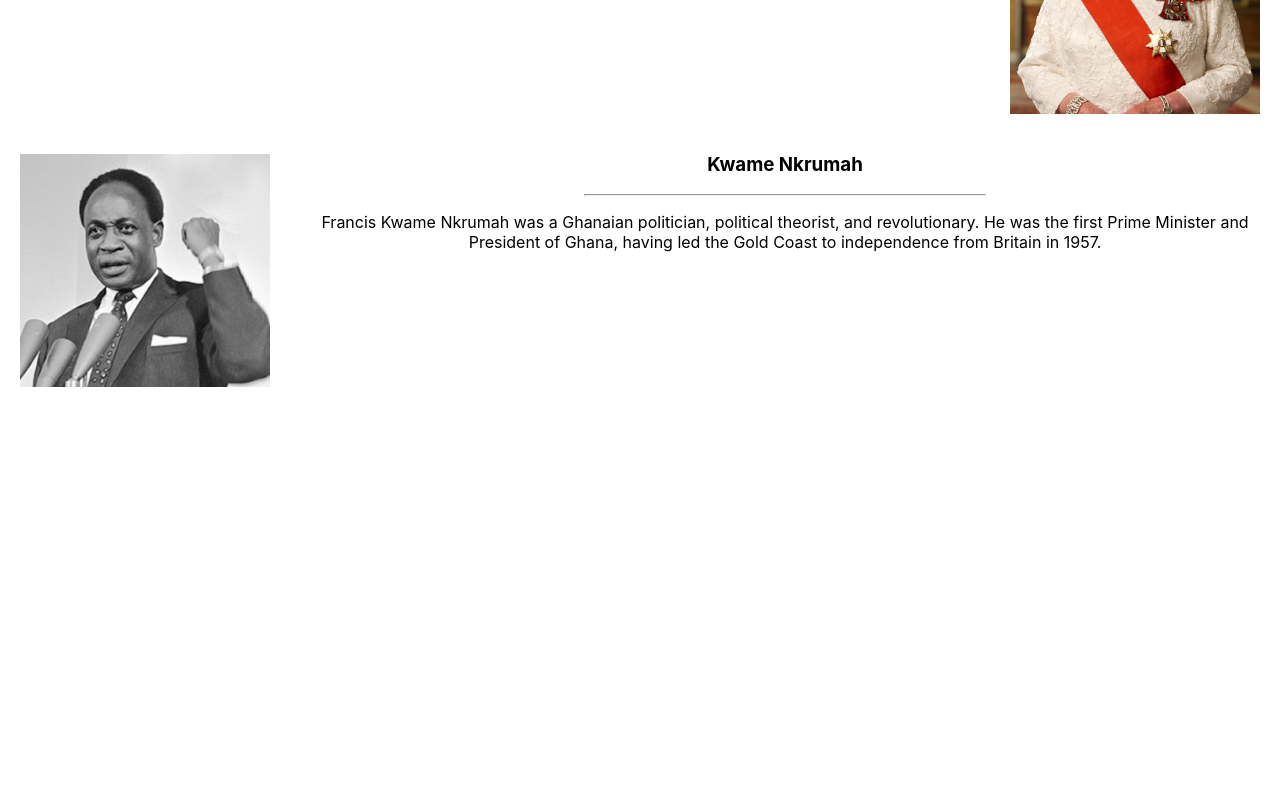
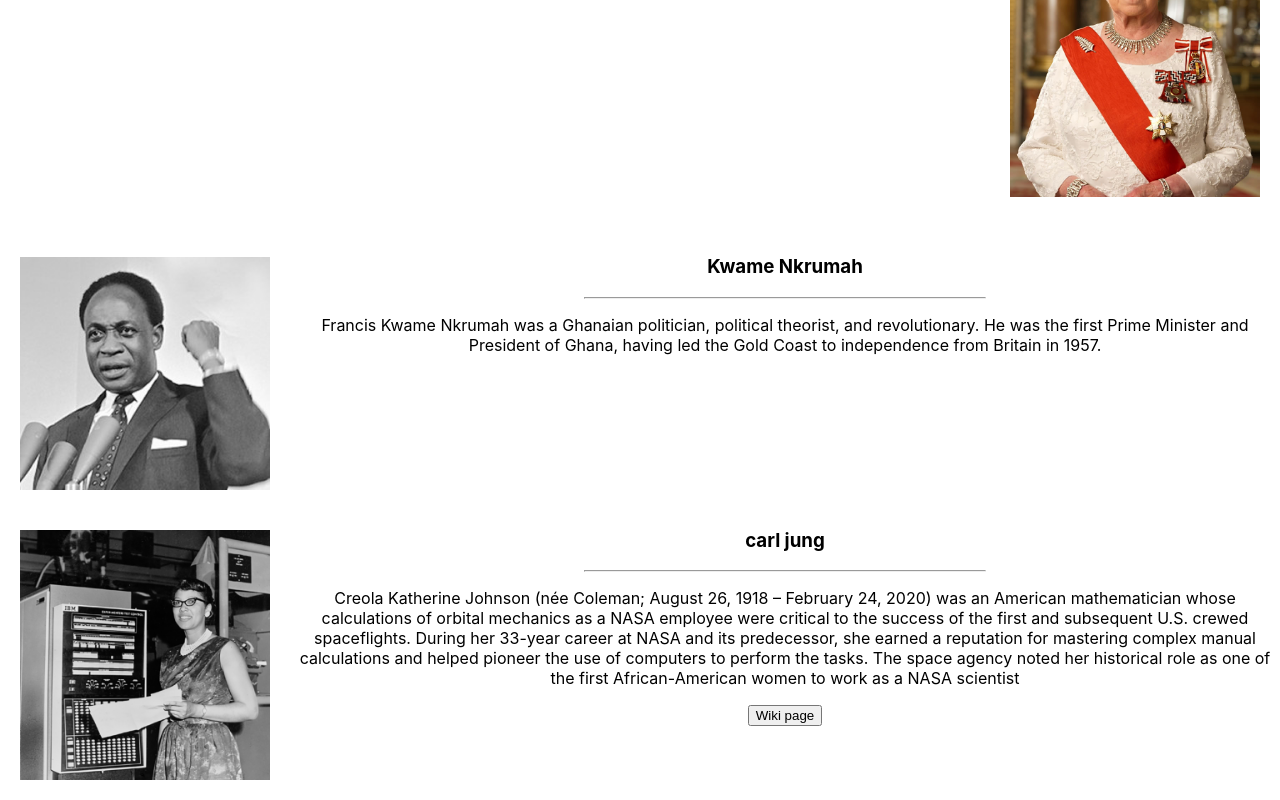
Before and after one commit to kencal20/dbc_reactproject1, a React (Create React App) app: page / in a window 1280 px wide. Shown: the part 466-1266 px from the top of the page. Before the commit the page ends 873 px from the top, so only its background shows below. Built offline with nearby package versions, Linux system fonts and the light colour scheme.

Commit message:
addition of props to app js

```diff
--- a/src/App.js
+++ b/src/App.js
@@ -1,17 +1,32 @@
-import kate from './kate.jpg';
+
 import nkrumah from './DrNkrumah.jpg'
 import queen from './queenElizabeth.jpg'
-
 import './styles.css'
 import './App.css';
+
+function Profile(props) {
+  return (
+    <div className='container'>
+      <img src={props.image} alt={props.alt} />
+      <section>
+        <h3> {props.name} </h3>
+        <hr width='400px' />
+        <p>{props.description}</p>
+       <button><a href={props.link}></a>Wiki page</button>
+      </section>
+
+    </div>
+
+  )
+}
+
 
 function App() {
   return (
     <div className="App">
-      <br/>
+      <br />
       <div className='container'>
-        <img src={kate} alt='kate' />
-
+        <img src='kate.jpg' alt='kate' />
         <section>
           <h3>
             Katherine Johnson
@@ -22,7 +37,7 @@ function App() {
             The space agency noted her "historical role as one of the first African-American women to work as a NASA scientist"</p>
         </section>
       </div>
-
+      <br />
       <div className='container'>
         <section>
           <h3>
@@ -30,10 +45,11 @@ function App() {
           </h3>
           <hr width='400px' />
           <p>Elizabeth II was Queen of the United Kingdom and other Commonwealth realms from 6 February 1952 until her death in 2022. She was queen regnant of 32 sovereign states over the course of her lifetime and remained the monarch of 15 realms by the time of her death.
-       </p>
+          </p>
         </section>
         <img src={queen} alt='queen elizabeth' />
       </div>
+      <br />
       <div className='container'>
         <img src={nkrumah} alt='nkrumah' />
         <section>
@@ -45,7 +61,19 @@ function App() {
           </p>
         </section>
       </div>
+      <Profile
+        image="kate.jpg"
+        alt="a pic of carl"
+        name="carl jung"
+        description="
+        Creola Katherine Johnson (née Coleman; August 26, 1918 – February 24, 2020) was an American mathematician whose calculations of orbital mechanics as a NASA employee were critical to the success of the first and subsequent U.S. crewed spaceflights.
+          During her 33-year career at NASA and its predecessor, she earned a reputation for mastering complex manual calculations and helped pioneer the use of computers to perform the tasks.
+          The space agency noted her historical role as one of the first African-American women to work as a NASA scientist "
+        link="jhghjg" />
     </div>
+
+
+
   );
 }
 
```
